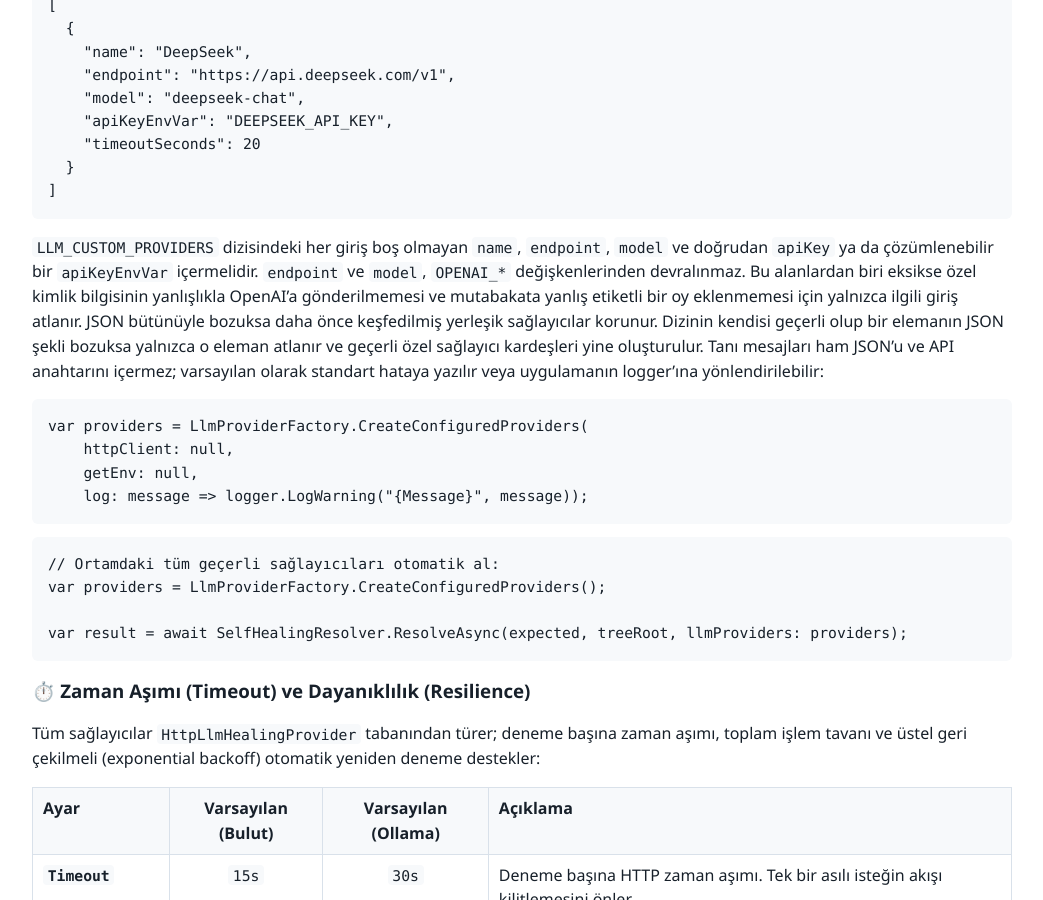
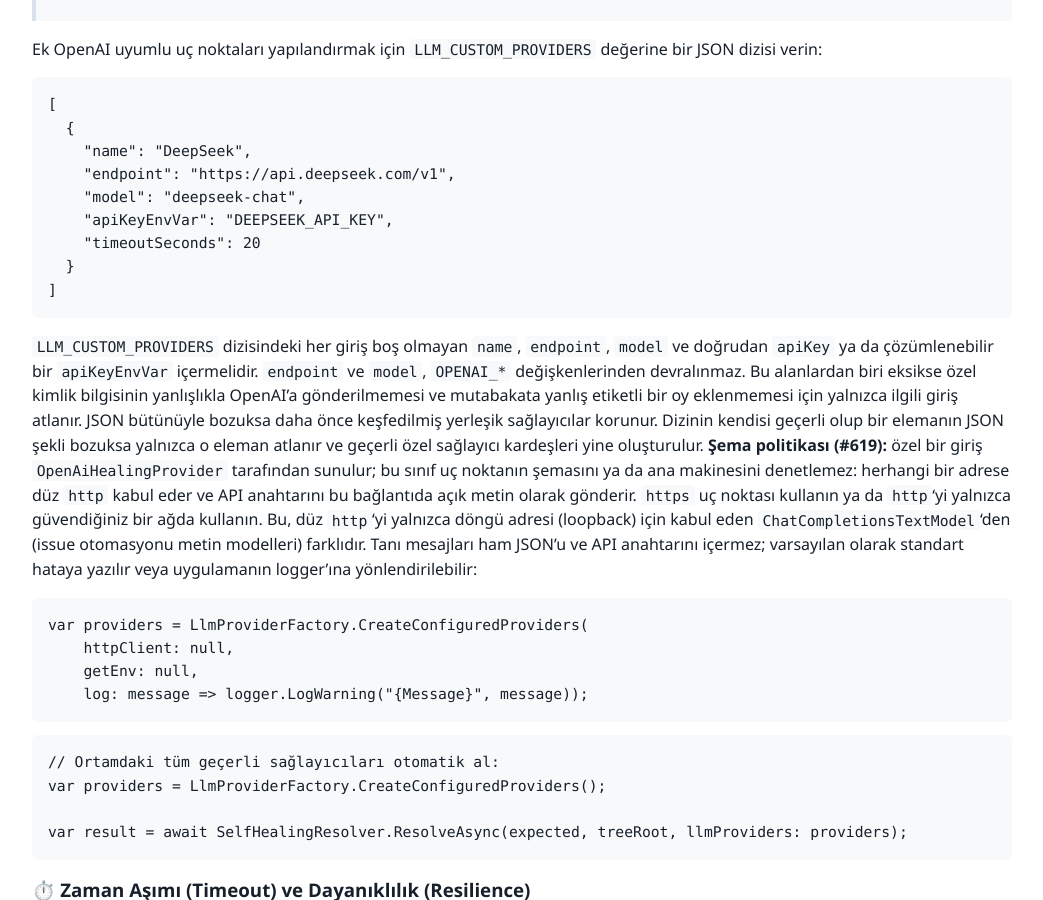
Before and after one commit to mustafasercansak/automation-sandbox, a Jekyll site: the page built from docs/llm-providers.md, in a window 1280 px wide and 900 px high, scrolled down 15792 px. Shown: the whole window, without its empty margins (118-1161 px from the left). Built offline with Jekyll 4.4.1, drawn with Linux system fonts in a browser that asks for light colours; some of the changed text lies outside the part shown.

Commit message:
docs: state that the CLI never calls a model and document the custom endpoint scheme policy (#619) (#625)

```diff
--- a/docs/llm-providers.md
+++ b/docs/llm-providers.md
@@ -80,6 +80,11 @@ Automation Sandbox includes built-in AI providers and an environment-driven fact
   JSON skips the custom array without discarding already discovered built-in providers.
   If the array itself is valid but one entry has the wrong JSON shape, only that entry
   is skipped and valid custom siblings are still constructed.
+  **Scheme policy (#619):** a custom entry is served by `OpenAiHealingProvider`, which does
+  not check the endpoint scheme or host: it accepts plain `http` to any address and sends the
+  API key in clear text over it. Use an `https` endpoint, or `http` only on a network you
+  trust. This differs from `ChatCompletionsTextModel` (the issue-automation text models),
+  which accepts plain `http` only for a loopback host.
   Diagnostics never echo the JSON or API key. They go to standard error by default, or
   can be routed to the application's logger:
 
@@ -405,6 +410,12 @@ kimlik bilgisinin yanlışlıkla OpenAI'a gönderilmemesi ve mutabakata yanlış
 oy eklenmemesi için yalnızca ilgili giriş atlanır. JSON bütünüyle bozuksa daha önce
 keşfedilmiş yerleşik sağlayıcılar korunur. Dizinin kendisi geçerli olup bir elemanın JSON
 şekli bozuksa yalnızca o eleman atlanır ve geçerli özel sağlayıcı kardeşleri yine oluşturulur.
+**Şema politikası (#619):** özel bir giriş `OpenAiHealingProvider` tarafından sunulur; bu
+sınıf uç noktanın şemasını ya da ana makinesini denetlemez: herhangi bir adrese düz `http`
+kabul eder ve API anahtarını bu bağlantıda açık metin olarak gönderir. `https` uç noktası
+kullanın ya da `http`'yi yalnızca güvendiğiniz bir ağda kullanın. Bu, düz `http`'yi yalnızca
+döngü adresi (loopback) için kabul eden `ChatCompletionsTextModel`'den (issue otomasyonu
+metin modelleri) farklıdır.
 Tanı mesajları ham JSON'u ve API anahtarını içermez; varsayılan olarak standart hataya
 yazılır veya uygulamanın logger'ına yönlendirilebilir:
 
```
Also changed, not shown: AGENTS.md (+1 -1 lines), docs/cli-and-ci-integration.md (+8 -0 lines).
